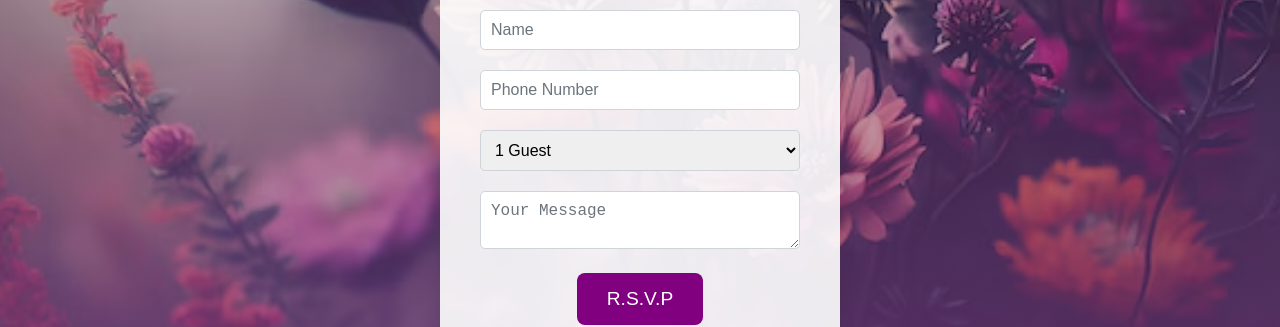
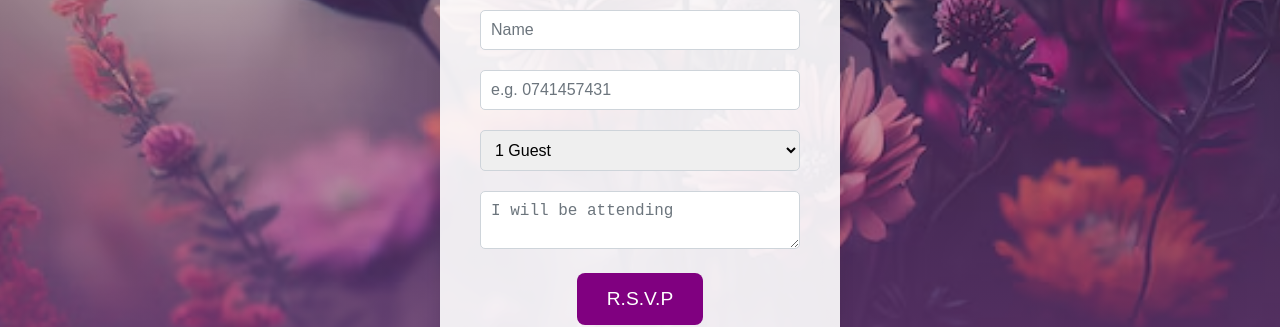
Before and after one commit to PiusKariukiNjiru/ben-wedding, a React (Create React App) app: page / in a window 1280 px wide. Shown: the part 4295-4622 px from the top of the page. Built offline with nearby package versions, Linux system fonts and the light colour scheme.

Commit message:
Track guests count using JSON file

```diff
--- a/src/RSVPForm/RSVPForm.js
+++ b/src/RSVPForm/RSVPForm.js
@@ -30,7 +30,7 @@ const RSVPForm = () => {
     }
 
     if (!/^\d{10}$/.test(formData.phone)) {
-      setErrorMessage('Phone number must be exactly 10 digits.');
+      setErrorMessage('Phone number must have 10 digits.');
       return;
     }
 
@@ -77,7 +77,7 @@ const RSVPForm = () => {
           <input
             type="text"
             name="phone"
-            placeholder="Phone Number"
+            placeholder="e.g. 0741457431"
             className="form-control"
             value={formData.phone}
             onChange={handleChange}
@@ -101,7 +101,7 @@ const RSVPForm = () => {
         <div className="form-group">
           <textarea
             name="message"
-            placeholder="Your Message"
+            placeholder="I will be attending"
             className="form-control"
             value={formData.message}
             onChange={handleChange}
```
Also changed, not shown: 1 other file (tests, documents, lock files or other folders).
